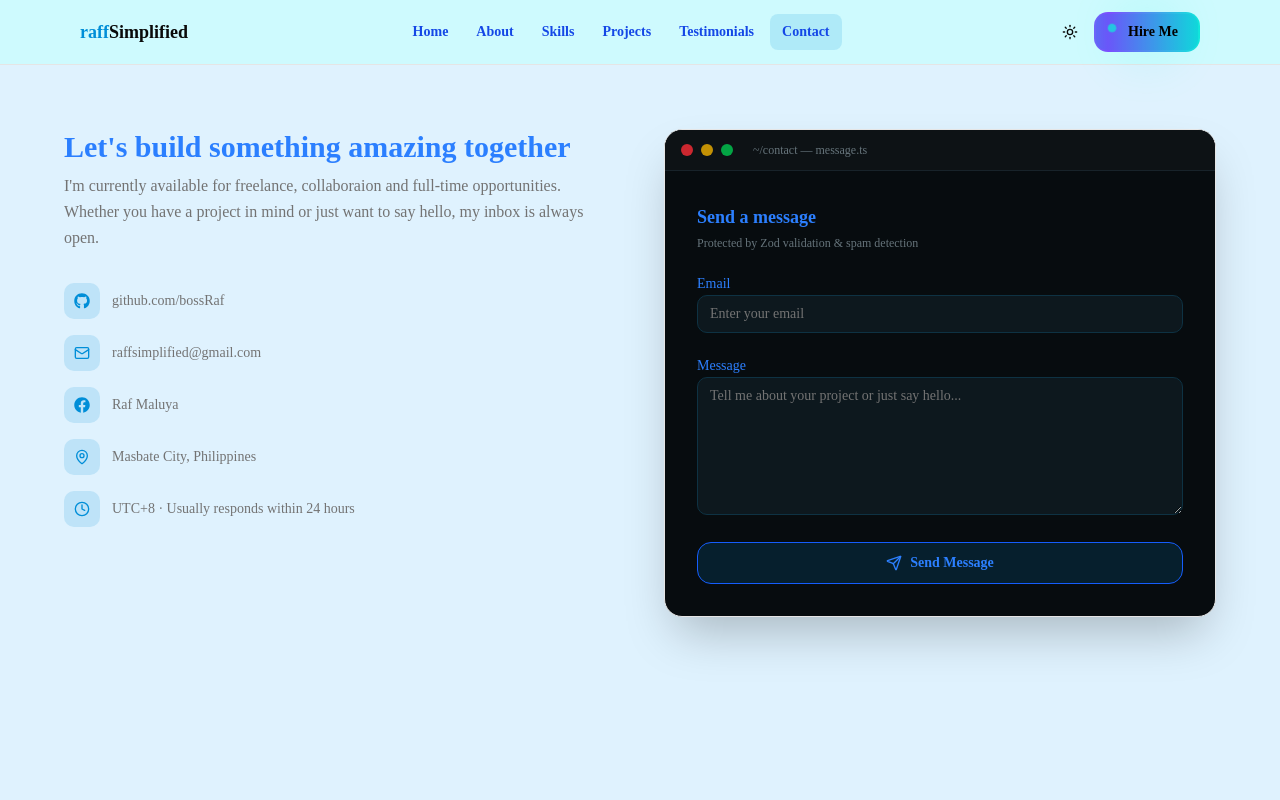
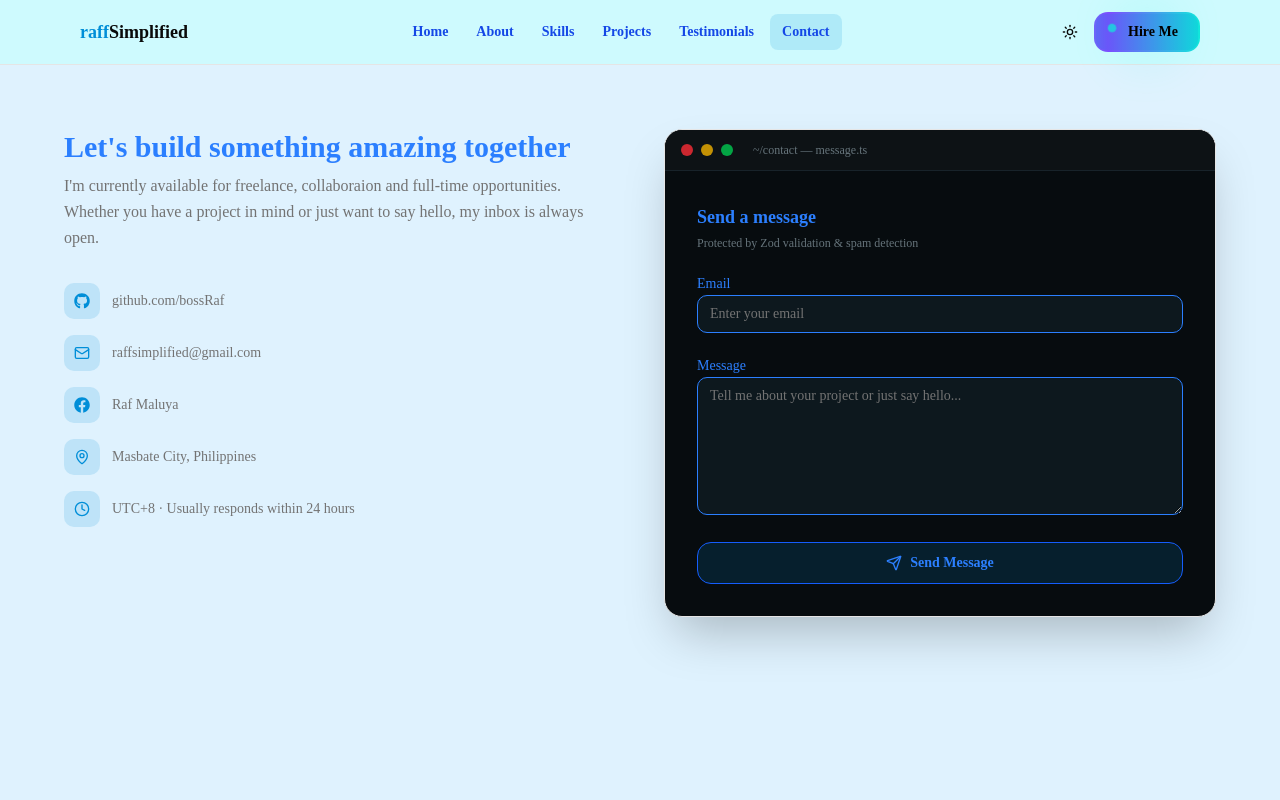
Before and after one commit to bossRaf/raff-personal-web, a Next.js app: page /contact in a window 1280 px wide. Shown: the top 800 px of the page. Built offline with nearby package versions, Linux system fonts and the light colour scheme.

Commit message:
Fix texfield border of contact form & testimonial modal form

```diff
--- a/src/app/(public)/contact/page.tsx
+++ b/src/app/(public)/contact/page.tsx
@@ -37,11 +37,7 @@ export default function ContactPage() {
   };
 
   const inputClass =
-    "w-full px-3 py-2 rounded-lg border text-sm text-foreground placeholder:text-muted-foreground focus:outline-none focus:ring-2 transition-all";
-  const inputStyle = {
-    backgroundColor: "var(--background)",
-    borderColor: "var(--border)",
-  };
+    "w-full px-3 py-2 rounded-lg border border-blue-500 focus:border-blue-500 text-sm text-foreground placeholder:text-muted-foreground focus:outline-none focus:ring-2 transition-all";
 
   return (
     <section className="min-h-[calc(100vh-4rem)] px-4 py-16">
@@ -220,7 +216,6 @@ export default function ContactPage() {
                       className={inputClass}
                       style={{
                         backgroundColor: "oklch(20% 0.02 232)",
-                        borderColor: "oklch(30% 0.05 232)",
                         color: "oklch(85% 0.02 232)",
                       }}
                     />
@@ -239,7 +234,6 @@ export default function ContactPage() {
                       className={inputClass}
                       style={{
                         backgroundColor: "oklch(20% 0.02 232)",
-                        borderColor: "oklch(30% 0.05 232)",
                         color: "oklch(85% 0.02 232)",
                       }}
                     />
--- a/src/components/testimonial-modal.tsx
+++ b/src/components/testimonial-modal.tsx
@@ -57,10 +57,9 @@ export function TestimonialModal({ isOpen, onClose }: TestimonialModalProps) {
   };
 
   const inputClass =
-    "w-full px-3 py-2 rounded-lg border text-sm text-foreground placeholder:text-muted-foreground focus:outline-none focus:ring-2 transition-all";
+    "w-full px-3 py-2 rounded-lg border border-blue-500 focus:border-blue-500 text-sm text-foreground placeholder:text-muted-foreground focus:outline-none focus:ring-2 transition-all";
   const inputStyle = {
     backgroundColor: "var(--background)",
-    borderColor: "var(--border)",
   };
 
   async function uploadImage(event: React.ChangeEvent<HTMLInputElement>) {
@@ -179,6 +178,7 @@ export function TestimonialModal({ isOpen, onClose }: TestimonialModalProps) {
                   >
                     <Star
                       className="h-6 w-6 transition-colors"
+                      stroke="oklch(62.3% 0.214 259.815)"
                       style={{
                         fill:
                           i < (hoveredRating || rating)
@@ -186,7 +186,7 @@ export function TestimonialModal({ isOpen, onClose }: TestimonialModalProps) {
                             : "transparent",
                         color:
                           i < (hoveredRating || rating)
-                            ? "oklch(80% 0.18 85)"
+                            ? "oklch(62.3% 0.214 259.815)"
                             : "var(--border)",
                       }}
                     />
```
